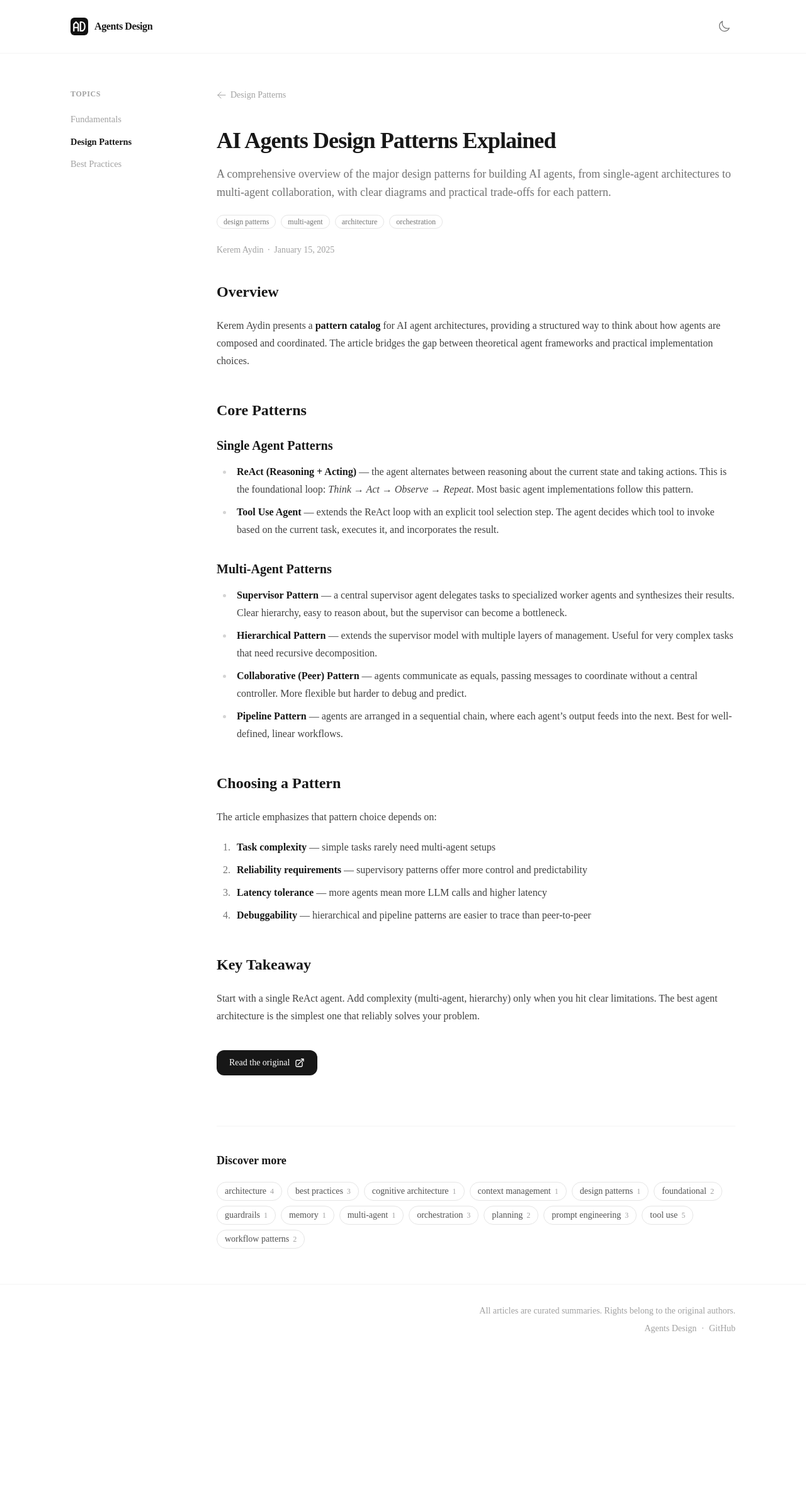
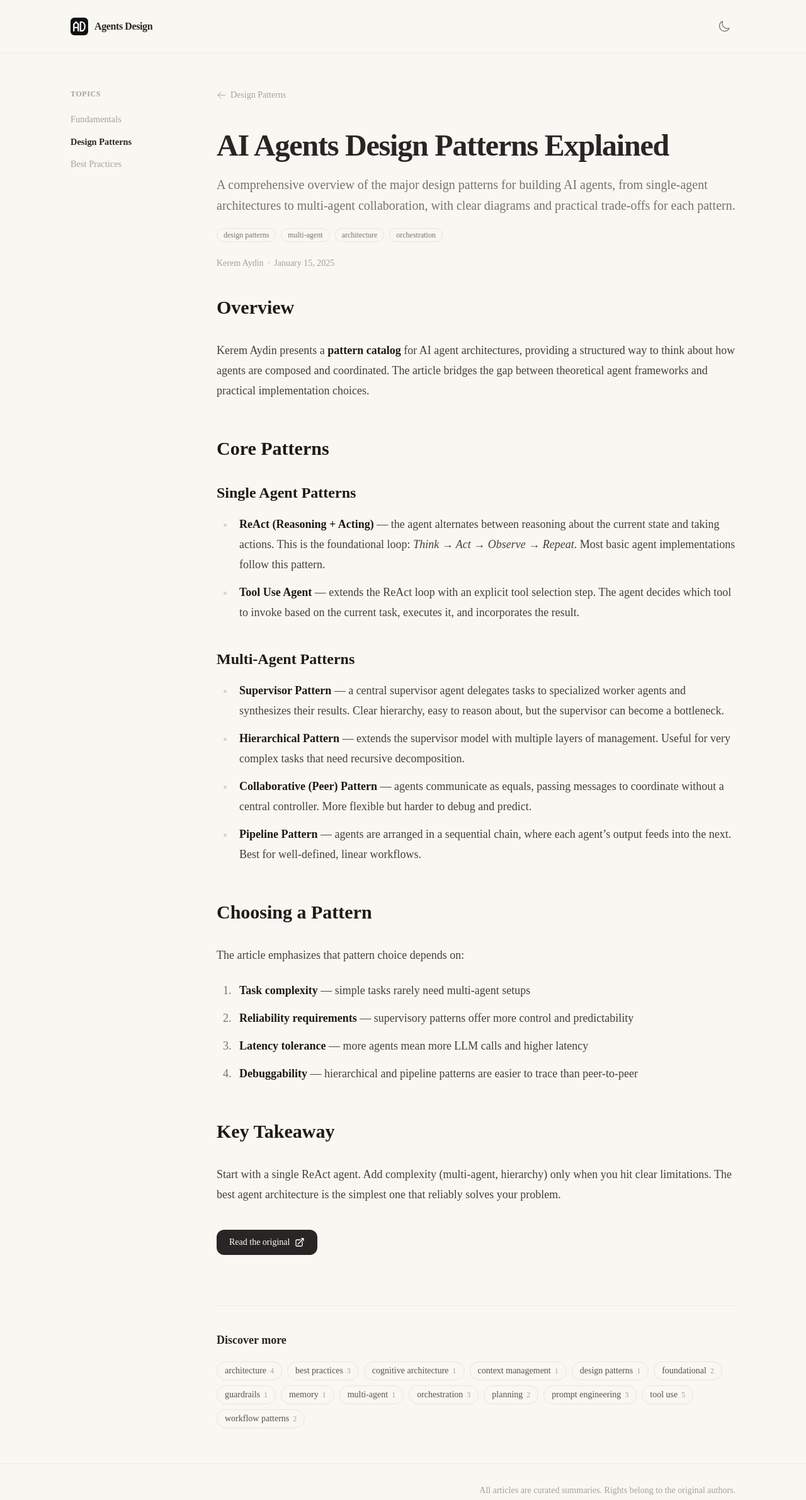
Before and after one commit to hblee12294/agents-design, an Astro site: page /article/ai-agents-design-patterns in a window 1280 px wide. Shown: the top 2381 px of the page at 63% size. Before the commit the page ends 2151 px from the top, so only its background shows below. Built offline with nearby package versions, Linux system fonts and the light colour scheme; Astro itself is replaced by a stand-in of ours; no server answers.

Commit message:
improve font size and color palette

```diff
--- a/src/components/Footer.astro
+++ b/src/components/Footer.astro
@@ -1,8 +1,8 @@
 ---
 ---
 
-<footer class="border-t border-neutral-100 dark:border-neutral-800/60">
-  <div class="mx-auto max-w-6xl px-8 lg:px-12 py-8 text-sm text-neutral-400 dark:text-neutral-500">
+<footer class="border-t border-stone-200/60 dark:border-stone-700/40">
+  <div class="mx-auto max-w-6xl px-8 lg:px-12 py-8 text-sm text-stone-400 dark:text-stone-500">
     <p class="text-right">
       All articles are curated summaries. Rights belong to the original authors.
     </p>
@@ -11,7 +11,7 @@
       <span class="mx-1">&middot;</span>
       <a
         href="https://github.com/hblee12294/agent-design"
-        class="hover:text-neutral-700 dark:hover:text-neutral-300 transition-colors"
+        class="hover:text-stone-700 dark:hover:text-stone-300 transition-colors"
         target="_blank"
         rel="noopener noreferrer"
       >
--- a/src/components/Header.astro
+++ b/src/components/Header.astro
@@ -2,17 +2,17 @@
 import ThemeToggle from './ThemeToggle.astro'
 ---
 
-<header class="border-b border-neutral-100 dark:border-neutral-800/60">
+<header class="border-b border-stone-200/60 dark:border-stone-700/40">
   <div class="mx-auto max-w-6xl flex items-center justify-between px-8 lg:px-12 py-6">
     <a href="/" class="flex items-center gap-2.5">
       <svg xmlns="http://www.w3.org/2000/svg" viewBox="0 0 32 32" class="h-7 w-7 shrink-0">
-        <rect width="32" height="32" rx="7" fill="#111" class="dark:fill-neutral-200" />
+        <rect width="32" height="32" rx="7" fill="#111" class="dark:fill-stone-200" />
         <g stroke="white" stroke-width="2.5" stroke-linecap="round" fill="none" class="dark:[stroke:#111]">
           <path d="M6 24V12L10 8L14 12V24M6 18H14" />
           <path d="M18 8V24H20C24 24 26 20 26 16S24 8 20 8H18" />
         </g>
       </svg>
-      <span class="text-base font-bold tracking-tight text-neutral-900 dark:text-neutral-100">
+      <span class="text-base font-bold tracking-tight text-stone-800 dark:text-stone-200">
         Agents Design
       </span>
     </a>
--- a/src/components/ThemeToggle.astro
+++ b/src/components/ThemeToggle.astro
@@ -4,7 +4,7 @@
 <button
   id="theme-toggle"
   type="button"
-  class="rounded-lg p-2 text-neutral-500 hover:bg-neutral-100 hover:text-neutral-700 dark:text-neutral-400 dark:hover:bg-neutral-800 dark:hover:text-neutral-200 transition-colors"
+  class="rounded-lg p-2 text-stone-500 hover:bg-stone-100 hover:text-stone-700 dark:text-stone-400 dark:hover:bg-stone-800 dark:hover:text-stone-200 transition-colors"
   aria-label="Toggle theme"
 >
   <!-- Moon icon (shown in light mode) -->
--- a/src/components/TopicSidebar.astro
+++ b/src/components/TopicSidebar.astro
@@ -13,7 +13,7 @@ const topics = getOrderedTopics(allArticles.map((a) => a.data.topic));
 
 <nav class="space-y-0.5">
   <h3
-    class="mb-4 text-xs font-semibold uppercase tracking-wider text-neutral-400 dark:text-neutral-500"
+    class="mb-4 text-xs font-semibold uppercase tracking-wider text-stone-400 dark:text-stone-500"
   >
     Topics
   </h3>
@@ -24,8 +24,8 @@ const topics = getOrderedTopics(allArticles.map((a) => a.data.topic));
         class:list={[
           "block py-1.5 text-[0.9rem] transition-colors",
           activeTopic === topic
-            ? "text-neutral-900 font-semibold dark:text-neutral-100"
-            : "text-neutral-400 hover:text-neutral-900 dark:text-neutral-500 dark:hover:text-neutral-200",
+            ? "text-stone-800 font-semibold dark:text-stone-200"
+            : "text-stone-400 hover:text-stone-800 dark:text-stone-500 dark:hover:text-stone-200",
         ]}
       >
         {topic}
--- a/src/pages/404.astro
+++ b/src/pages/404.astro
@@ -8,12 +8,12 @@ import BaseLayout from '../layouts/BaseLayout.astro'
   activeTopic={null}
 >
   <div class="py-20 text-center">
-    <h2 class="text-xl font-semibold text-neutral-900 dark:text-neutral-100">
+    <h2 class="text-xl font-semibold text-stone-800 dark:text-stone-200">
       Page not found
     </h2>
     <a
       href="/"
-      class="mt-4 inline-block text-neutral-500 dark:text-neutral-400 underline underline-offset-2 hover:text-neutral-900 dark:hover:text-neutral-200"
+      class="mt-4 inline-block text-stone-500 dark:text-stone-400 underline underline-offset-2 hover:text-stone-800 dark:hover:text-stone-200"
     >
       Back to all articles
     </a>
--- a/src/pages/article/[slug].astro
+++ b/src/pages/article/[slug].astro
@@ -41,7 +41,7 @@ const formattedDate = new Date(date).toLocaleDateString('en-US', {
   <article>
     <a
       href={`/topic/${topicToSlug(topic)}/`}
-      class="group/back inline-flex items-center gap-1.5 text-sm text-neutral-400 dark:text-neutral-500 hover:text-neutral-900 dark:hover:text-neutral-100 transition-colors mb-10"
+      class="group/back inline-flex items-center gap-1.5 text-sm text-stone-400 dark:text-stone-500 hover:text-stone-800 dark:hover:text-stone-200 transition-colors mb-10"
     >
       <svg class="h-4 w-4 transition-transform duration-200 group-hover/back:-translate-x-0.5" fill="none" viewBox="0 0 24 24" stroke="currentColor" stroke-width="1.5">
         <path stroke-linecap="round" stroke-linejoin="round" d="M10.5 19.5 3 12m0 0 7.5-7.5M3 12h18" />
@@ -50,30 +50,30 @@ const formattedDate = new Date(date).toLocaleDateString('en-US', {
     </a>
 
     <header class="mb-10">
-      <h1 class="text-3xl md:text-4xl font-bold tracking-tight text-neutral-900 dark:text-neutral-100 leading-tight">
+      <h1 class="text-3xl md:text-4xl lg:text-5xl font-bold tracking-tight text-stone-800 dark:text-stone-200 leading-tight">
         {title}
       </h1>
-      <p class="mt-4 text-lg text-neutral-500 dark:text-neutral-400 leading-relaxed">
+      <p class="mt-4 text-lg lg:text-xl text-stone-500 dark:text-stone-400 leading-relaxed">
         {summary}
       </p>
       <div class="mt-5 flex flex-wrap items-center gap-2">
         {tags.map((tag) => (
           <a
             href={`/tag/${tagToSlug(tag)}/`}
-            class="inline-flex items-center rounded-full border border-neutral-200 dark:border-neutral-700 px-2.5 py-0.5 text-xs text-neutral-500 dark:text-neutral-400 hover:border-neutral-400 dark:hover:border-neutral-500 hover:text-neutral-700 dark:hover:text-neutral-200 transition-colors"
+            class="inline-flex items-center rounded-full border border-stone-200 dark:border-stone-700 px-2.5 py-0.5 text-xs text-stone-500 dark:text-stone-400 hover:border-stone-400 dark:hover:border-stone-500 hover:text-stone-700 dark:hover:text-stone-200 transition-colors"
           >
             {tag}
           </a>
         ))}
       </div>
-      <div class="mt-6 flex items-center gap-1.5 text-sm text-neutral-400 dark:text-neutral-500">
+      <div class="mt-6 flex items-center gap-1.5 text-sm text-stone-400 dark:text-stone-500">
         <span>{author}</span>
         <span>&middot;</span>
         <time datetime={date}>{formattedDate}</time>
       </div>
     </header>
 
-    <div class="prose prose-neutral dark:prose-invert max-w-none prose-headings:font-semibold prose-a:text-accent-600 dark:prose-a:text-accent-400 prose-a:underline-offset-2">
+    <div class="prose lg:prose-lg prose-stone dark:prose-invert max-w-none prose-headings:font-semibold prose-a:text-accent-600 dark:prose-a:text-accent-400 prose-a:underline-offset-2">
       <Content />
     </div>
 
@@ -82,7 +82,7 @@ const formattedDate = new Date(date).toLocaleDateString('en-US', {
         href={originalUrl}
         target="_blank"
         rel="noopener noreferrer"
-        class="inline-flex items-center gap-2 rounded-xl bg-neutral-900 dark:bg-white px-5 py-2.5 text-sm font-medium text-white dark:text-neutral-900 no-underline hover:bg-neutral-700 dark:hover:bg-neutral-200 transition-colors duration-200"
+        class="inline-flex items-center gap-2 rounded-xl bg-stone-800 dark:bg-stone-100 px-5 py-2.5 text-sm font-medium text-white dark:text-stone-800 no-underline hover:bg-stone-700 dark:hover:bg-stone-200 transition-colors duration-200"
       >
         Read the original
         <svg class="h-4 w-4" fill="none" viewBox="0 0 24 24" stroke="currentColor" stroke-width="2">
@@ -91,18 +91,18 @@ const formattedDate = new Date(date).toLocaleDateString('en-US', {
       </a>
     </div>
 
-    <section class="mt-20 pt-10 border-t border-neutral-100 dark:border-neutral-800/60">
-      <h2 class="text-lg font-bold text-neutral-900 dark:text-neutral-100 mb-5">
+    <section class="mt-20 pt-10 border-t border-stone-200/60 dark:border-stone-700/40">
+      <h2 class="text-lg font-bold text-stone-800 dark:text-stone-200 mb-5">
         Discover more
       </h2>
       <div class="flex flex-wrap gap-2">
         {sortedTags.map(({ tag, count }) => (
           <a
             href={`/tag/${tagToSlug(tag)}/`}
-            class="inline-flex items-center gap-1.5 rounded-full border border-neutral-200 dark:border-neutral-700 px-3 py-1 text-sm text-neutral-600 dark:text-neutral-300 hover:border-neutral-400 dark:hover:border-neutral-500 hover:text-neutral-900 dark:hover:text-neutral-100 transition-colors"
+            class="inline-flex items-center gap-1.5 rounded-full border border-stone-200 dark:border-stone-700 px-3 py-1 text-sm text-stone-600 dark:text-stone-300 hover:border-stone-400 dark:hover:border-stone-500 hover:text-stone-800 dark:hover:text-stone-200 transition-colors"
           >
             {tag}
-            <span class="text-neutral-400 dark:text-neutral-500 text-xs">{count}</span>
+            <span class="text-stone-400 dark:text-stone-500 text-xs">{count}</span>
           </a>
         ))}
       </div>
--- a/src/pages/tag/[tag].astro
+++ b/src/pages/tag/[tag].astro
@@ -34,12 +34,12 @@ const articles = allArticles
   description={`Articles tagged "${tagName}".`}
   activeTopic={null}
 >
-  <div class="mb-8 flex items-center gap-2 text-sm text-neutral-400 dark:text-neutral-500">
-    <a href="/" class="hover:text-neutral-900 dark:hover:text-neutral-200 transition-colors">
+  <div class="mb-8 flex items-center gap-2 text-sm text-stone-400 dark:text-stone-500">
+    <a href="/" class="hover:text-stone-800 dark:hover:text-stone-200 transition-colors">
       All articles
     </a>
     <span>/</span>
-    <span class="text-neutral-900 dark:text-neutral-100 font-medium">
+    <span class="text-stone-800 dark:text-stone-200 font-medium">
       Tag: {tagName}
     </span>
   </div>
--- a/src/styles/app.css
+++ b/src/styles/app.css
@@ -15,6 +15,8 @@
   --color-accent-700: oklch(0.49 0.130 264);
   --color-accent-800: oklch(0.42 0.110 264);
   --color-accent-900: oklch(0.36 0.090 264);
+  --color-page: oklch(0.975 0.006 85);
+  --color-page-dark: oklch(0.16 0.008 55);
 }
 
 html {
@@ -31,9 +33,9 @@ html {
 }
 
 body {
-  @apply bg-white text-neutral-900 transition-colors duration-200;
+  @apply bg-page text-stone-800 transition-colors duration-200;
 }
 
 .dark body {
-  @apply bg-neutral-950 text-neutral-100;
+  @apply bg-page-dark text-stone-200;
 }
```
Also changed, not shown: src/components/ArticleCard.astro (+5 -5 lines).
